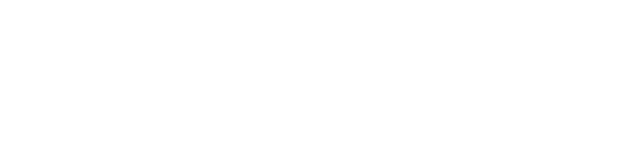
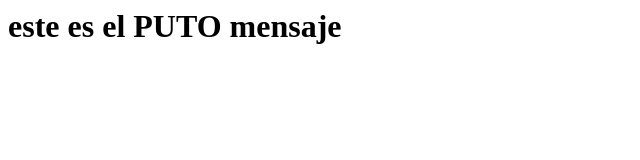
Before and after one commit to Aizehn/PruebaParaElRepo, a plain HTML site: page index.html in a window 1280 px wide. Shown: the whole page, without its empty margins (0-640 px from the left). Drawn offline with Linux system fonts and the light colour scheme.

Commit message:
msj nuevo

```diff
--- a/index.html
+++ b/index.html
@@ -2,5 +2,5 @@
 <head>
 <title>Hola</title>
 </head>
-<body></body>
+<body><h1>este es el PUTO mensaje</h1></body>
 </html>
```
